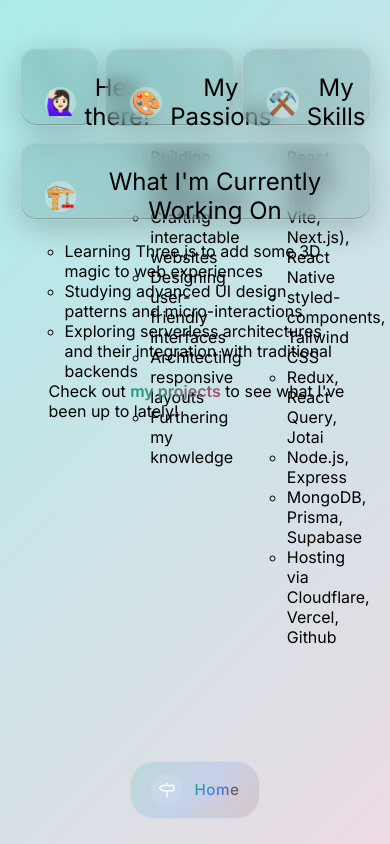
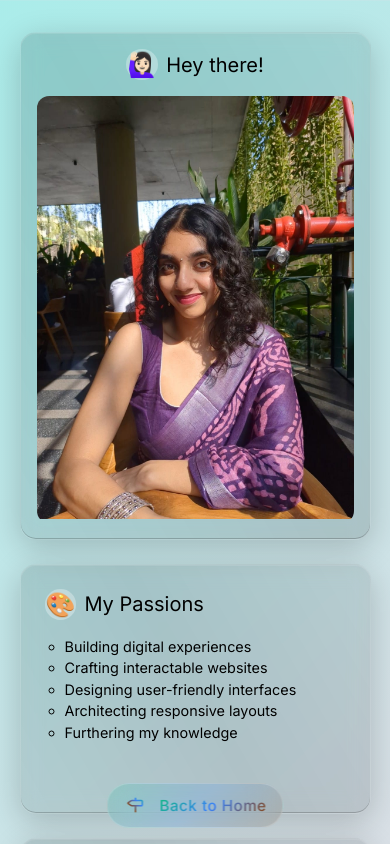
Before and after one commit to adelicia-js/home, a React (Vite) app: page /me in a window 390 px wide. Shown: the top 844 px of the page. Built offline with nearby package versions, Linux system fonts and the light colour scheme; a web font is replaced by a local one.

Commit message:
update: make about-me & projects responsive

```diff
--- a/src/pages/about.tsx
+++ b/src/pages/about.tsx
@@ -1,7 +1,15 @@
 import styled, { ThemeProvider } from "styled-components";
-import { Milestone } from "lucide-react";
 import { theme } from "../styles/theme";
-import { GlobalStyle, GradientContainer, GlassBox, groovy, HomeLink, HomeLinkIcon, HomeLinkText, HomeLinkGradientIcon } from "../styles/globalStyles";
+import {
+  GlobalStyle,
+  GradientContainer,
+  GlassBox,
+  groovy,
+  HomeLink,
+  HomeLinkIcon,
+  HomeLinkText,
+  HomeLinkGradientIcon,
+} from "../styles/globalStyles";
 
 export default function AboutMe() {
   return (
@@ -84,10 +92,35 @@ export default function AboutMe() {
         <HomeLink href="/" id="home-link" aria-label="Home">
           <HomeLinkIcon>
             <HomeLinkGradientIcon>
-              <Milestone size={18} style={{ transform: "scaleX(-1)" }} />
+              <svg
+                xmlns="http://www.w3.org/2000/svg"
+                width="24"
+                height="24"
+                viewBox="0 0 24 24"
+                fill="none"
+                stroke="url(#milestoneGradient)"
+                strokeWidth="2"
+                strokeLinecap="round"
+                strokeLinejoin="round"
+              >
+                <defs>
+                  <linearGradient
+                    id="milestoneGradient"
+                    gradientTransform="rotate(45)"
+                    gradientUnits="userSpaceOnUse"
+                  >
+                    <stop offset="0%" stopColor="#10b981" />
+                    <stop offset="50%" stopColor="#3b82f6" />
+                    <stop offset="100%" stopColor="#8b4513" />
+                  </linearGradient>
+                </defs>
+                <path d="M12 13v8" />
+                <path d="M12 3v3" />
+                <path d="M4 6a1 1 0 0 0-1 1v5a1 1 0 0 0 1 1h13a2 2 0 0 0 1.152-.365l3.424-2.317a1 1 0 0 0 0-1.635l-3.424-2.318A2 2 0 0 0 17 6z" />
+              </svg>
             </HomeLinkGradientIcon>
           </HomeLinkIcon>
-          <HomeLinkText>Home</HomeLinkText>
+          <HomeLinkText>Back to Home</HomeLinkText>
         </HomeLink>
       </AboutWrapper>
     </ThemeProvider>
@@ -96,7 +129,9 @@ export default function AboutMe() {
 
 const AboutWrapper = styled(GradientContainer)`
   position: relative;
-  background: ${props => props.theme?.gradients?.secondary || 'linear-gradient(rgb(253, 224, 71), rgb(16, 185, 129), rgb(8, 145, 178))'};
+  background: ${(props) =>
+    props.theme?.gradients?.secondary ||
+    "linear-gradient(rgb(253, 224, 71), rgb(16, 185, 129), rgb(8, 145, 178))"};
   background-size: 200% auto;
   animation: ${groovy} 30s ease-in-out infinite;
   background-size: 200% auto;
@@ -105,7 +140,12 @@ const AboutWrapper = styled(GradientContainer)`
   flex-direction: column;
   align-items: center;
   gap: 1rem;
-  `;
+
+  @media (max-width: 768px) {
+    padding: 2rem 1rem;
+    gap: 2rem;
+  }
+`;
 
 const Container1 = styled.div`
   width: 90vw;
@@ -113,6 +153,12 @@ const Container1 = styled.div`
   flex-direction: row;
   align-items: center;
   justify-content: space-between;
+
+  @media (max-width: 768px) {
+    flex-direction: column;
+    gap: 1.5rem;
+    width: 95vw;
+  }
 `;
 
 const Container2 = styled.div`
@@ -121,6 +167,11 @@ const Container2 = styled.div`
   flex-direction: row;
   align-items: center;
   justify-content: space-between;
+
+  @media (max-width: 768px) {
+    flex-direction: column;
+    width: 95vw;
+  }
 `;
 
 const ProfilePicBox = styled(GlassBox)`
@@ -130,6 +181,13 @@ const ProfilePicBox = styled(GlassBox)`
   justify-content: flex-start;
   padding: 1.5rem;
   gap: 1rem;
+
+  @media (max-width: 768px) {
+    width: 90vw;
+    height: auto;
+    min-height: 300px;
+    padding: 1rem;
+  }
 `;
 
 const ProfileImageContainer = styled.div`
@@ -154,7 +212,8 @@ const ProfileImage = styled.img`
 
 const CardHeader = styled.h2`
   display: flex;
-  font-family: ${(props) => props.theme?.fonts?.secondary || '"Inter", sans-serif'};
+  font-family: ${(props) =>
+    props.theme?.fonts?.secondary || '"Inter", sans-serif'};
   font-weight: 300;
   font-size: 1.5rem;
   flex-direction: row;
@@ -162,6 +221,11 @@ const CardHeader = styled.h2`
   align-items: center;
   justify-content: flex-start;
   gap: 0.5rem;
+
+  @media (max-width: 768px) {
+    font-size: 1.25rem;
+    justify-content: center;
+  }
 `;
 
 const BioBox = styled(GlassBox)`
@@ -169,6 +233,12 @@ const BioBox = styled(GlassBox)`
   height: 20vw;
   flex-direction: column;
   align-items: flex-start;
+
+  @media (max-width: 768px) {
+    width: 90vw;
+    height: auto;
+    min-height: 250px;
+  }
 `;
 
 const DetailsBox = styled(GlassBox)`
@@ -176,6 +246,12 @@ const DetailsBox = styled(GlassBox)`
   width: 100%;
   flex-direction: column;
   align-items: flex-start;
+
+  @media (max-width: 768px) {
+    width: 90vw;
+    height: auto;
+    min-height: 300px;
+  }
 `;
 
 const CardIcon = styled.span`
@@ -197,14 +273,21 @@ const CardTextBox = styled.ul`
 `;
 
 const CardText = styled.li`
-  font-family: ${(props) => props.theme?.fonts?.secondary || '"Inter", sans-serif'};
+  font-family: ${(props) =>
+    props.theme?.fonts?.secondary || '"Inter", sans-serif'};
   font-weight: 200;
   text-align: left;
   list-style-type: circle;
+
+  @media (max-width: 768px) {
+    font-size: 0.9rem;
+    line-height: 1.5;
+  }
 `;
 
 const ProjectsLink = styled.a`
-  font-family: ${(props) => props.theme?.fonts?.secondary || '"Inter", sans-serif'};
+  font-family: ${(props) =>
+    props.theme?.fonts?.secondary || '"Inter", sans-serif'};
   color: #ff6b9d;
   text-decoration: none;
   font-weight: 600;
--- a/src/pages/projects.tsx
+++ b/src/pages/projects.tsx
@@ -17,7 +17,6 @@ import {
   HomeLinkGradientIcon,
 } from "../styles/globalStyles";
 import { ProjectData, projectsData, techConfig } from "../utils";
-import { Milestone } from "lucide-react";
 
 export default function Projects() {
   const [selectedProject, setSelectedProject] = useState<number | null>(null);
@@ -104,7 +103,32 @@ export default function Projects() {
         <HomeLink href="/" id="home-link" aria-label="Home">
           <HomeLinkIcon>
             <HomeLinkGradientIcon>
-              <Milestone size={18} style={{ transform: "scaleX(-1)" }} />
+              <svg
+                xmlns="http://www.w3.org/2000/svg"
+                width="24"
+                height="24"
+                viewBox="0 0 24 24"
+                fill="none"
+                stroke="url(#milestoneGradient)"
+                strokeWidth="2"
+                strokeLinecap="round"
+                strokeLinejoin="round"
+              >
+                <defs>
+                  <linearGradient
+                    id="milestoneGradient"
+                    gradientTransform="rotate(45)"
+                    gradientUnits="userSpaceOnUse"
+                  >
+                    <stop offset="0%" stopColor="#10b981" />
+                    <stop offset="50%" stopColor="#3b82f6" />
+                    <stop offset="100%" stopColor="#8b4513" />
+                  </linearGradient>
+                </defs>
+                <path d="M12 13v8" />
+                <path d="M12 3v3" />
+                <path d="M4 6a1 1 0 0 0-1 1v5a1 1 0 0 0 1 1h13a2 2 0 0 0 1.152-.365l3.424-2.317a1 1 0 0 0 0-1.635l-3.424-2.318A2 2 0 0 0 17 6z" />
+              </svg>
             </HomeLinkGradientIcon>
           </HomeLinkIcon>
           <HomeLinkText>Back to Home</HomeLinkText>
@@ -201,6 +225,13 @@ const ProjectsWrapper = styled(GradientContainer)`
   flex-direction: column;
   align-items: center;
   justify-content: space-evenly;
+
+  @media (max-width: 768px) {
+    padding: 2rem 1rem;
+    justify-content: flex-start;
+    gap: 2rem;
+    min-height: 100vh;
+  }
 `;
 
 const ProjectHeader = styled.h1`
@@ -216,6 +247,11 @@ const ProjectHeader = styled.h1`
   margin-bottom: 0.5rem;
   font-family: ${(props) =>
     props.theme?.fonts.secondary || '"Inter", sans-serif'};
+
+  @media (max-width: 768px) {
+    font-size: 1.25rem;
+    letter-spacing: 1px;
+  }
 `;
 
 const ProjectDescription = styled.p`
@@ -229,6 +265,12 @@ const ProjectDescription = styled.p`
   margin-bottom: 1rem;
   font-family: ${(props) =>
     props.theme?.fonts.secondary || '"Inter", sans-serif'};
+
+  @media (max-width: 768px) {
+    font-size: 0.85rem;
+    line-height: 1.5;
+    padding: 0 0.5rem;
+  }
 `;
 
 const CardTechBadges = styled.div`
@@ -304,6 +346,16 @@ const MoreBadge = styled.div`
 const ProjectsGrid = styled(GridContainer)`
   width: 100%;
   height: 100%;
+
+  @media (max-width: 768px) {
+    grid-template-columns: 1fr;
+    gap: 1.5rem;
+    height: auto;
+  }
+
+  @media (max-width: 1024px) and (min-width: 769px) {
+    grid-template-columns: repeat(2, 1fr);
+  }
 `;
 
 const ProjectBox = styled(GlassBox)`
@@ -328,6 +380,19 @@ const ProjectBox = styled(GlassBox)`
 
   &:nth-child(3n) {
     animation-delay: -4s;
+  }
+
+  @media (max-width: 768px) {
+    width: 90vw;
+    height: auto;
+    min-height: 280px;
+    margin-bottom: 0 !important;
+    margin-top: 0 !important;
+  }
+
+  @media (max-width: 1024px) and (min-width: 769px) {
+    width: 42vw;
+    height: 35vh;
   }
 `;
 
@@ -369,6 +434,13 @@ const DetailContent = styled.div`
   animation: ${zoomInFromCenter} 0.5s cubic-bezier(0.175, 0.885, 0.32, 1.275)
     0.2s backwards;
   transform-origin: center center;
+
+  @media (max-width: 768px) {
+    padding: 2rem 1.5rem;
+    width: 95%;
+    max-height: 90vh;
+    border-radius: 0.75rem;
+  }
 
   @keyframes fadeInUp {
     0% {
@@ -492,6 +564,11 @@ const ProjectDetailHeader = styled.h2`
   opacity: 0;
   animation: fadeInUp 0.6s ease-out 0.5s forwards;
 
+  @media (max-width: 768px) {
+    font-size: 2rem;
+    margin-bottom: 0.5rem;
+  }
+
   @keyframes fadeInUp {
     0% {
       opacity: 0;
@@ -512,6 +589,11 @@ const ProjectDetailDescription = styled.p`
   font-size: 1.2rem;
   opacity: 0;
   animation: fadeInUp 0.6s ease-out 0.7s forwards;
+
+  @media (max-width: 768px) {
+    font-size: 1rem;
+    line-height: 1.5;
+  }
 
   @keyframes fadeInUp {
     0% {
--- a/src/styles/globalStyles.ts
+++ b/src/styles/globalStyles.ts
@@ -1,4 +1,8 @@
-import styled, { createGlobalStyle, keyframes, DefaultTheme } from "styled-components";
+import styled, {
+  createGlobalStyle,
+  keyframes,
+  DefaultTheme,
+} from "styled-components";
 
 interface GradientContainerProps {
   gradient?: string;
@@ -75,14 +79,16 @@ export const zoomInFromCenter = keyframes`
 
 export const GlobalStyle = createGlobalStyle<{ theme?: DefaultTheme }>`
   * {
-    font-family: ${(props) => props.theme?.fonts.primary || '"Unbounded", sans-serif'};
+    font-family: ${(props) =>
+      props.theme?.fonts.primary || '"Unbounded", sans-serif'};
     margin: 0;
     padding: 0;
     box-sizing: border-box;
   }
 
   body {
-    font-family: ${(props) => props.theme?.fonts.primary || '"Unbounded", sans-serif'};
+    font-family: ${(props) =>
+      props.theme?.fonts.primary || '"Unbounded", sans-serif'};
   }
 
   html, body {
@@ -96,7 +102,9 @@ export const GlobalStyle = createGlobalStyle<{ theme?: DefaultTheme }>`
   }
 
   .animated {
-    background-image: ${(props) => props.theme?.gradients.animated || 'linear-gradient(-210deg, #17ac07 0%, #04cb7b 40%, #8c58b0 60%, #04cb7b 80%, #17ac07 100%)'};
+    background-image: ${(props) =>
+      props.theme?.gradients.animated ||
+      "linear-gradient(-210deg, #17ac07 0%, #04cb7b 40%, #8c58b0 60%, #04cb7b 80%, #17ac07 100%)"};
     background-size: 200% auto;
     color: #fff;
     background-clip: text;
@@ -117,7 +125,9 @@ export const GlobalStyle = createGlobalStyle<{ theme?: DefaultTheme }>`
   }
 
   .animated-background {
-    background-image: ${(props) => props.theme?.gradients.animatedBackground || 'linear-gradient(-90deg, #6170f8c9, #1026f0c9, #581fdec2, #8f65f0d0, #c265f0d0, #eb65f0c9, #ff88f9a4)'};
+    background-image: ${(props) =>
+      props.theme?.gradients.animatedBackground ||
+      "linear-gradient(-90deg, #6170f8c9, #1026f0c9, #581fdec2, #8f65f0d0, #c265f0d0, #eb65f0c9, #ff88f9a4)"};
     background-size: 200% auto;
     animation: ${groovy} 30s ease-in-out infinite;
     text-shadow: 1px 0.1px 3px #07463a4c;
@@ -163,7 +173,9 @@ export const GlobalStyle = createGlobalStyle<{ theme?: DefaultTheme }>`
   }
 
   ::-webkit-scrollbar-thumb {
-    background: ${(props) => props.theme?.gradients.animated || 'linear-gradient(-210deg, #17ac07 0%, #04cb7b 40%, #8c58b0 60%, #04cb7b 80%, #17ac07 100%)'};
+    background: ${(props) =>
+      props.theme?.gradients.animated ||
+      "linear-gradient(-210deg, #17ac07 0%, #04cb7b 40%, #8c58b0 60%, #04cb7b 80%, #17ac07 100%)"};
     border-radius: 10px;
     border: 2px solid transparent;
     background-clip: padding-box;
@@ -198,7 +210,10 @@ export const Container = styled.div`
 `;
 
 export const GradientContainer = styled(Container)<GradientContainerProps>`
-  background: ${(props) => props.gradient || props.theme?.gradients.primary || 'linear-gradient(rgb(253, 224, 71), rgb(16, 185, 129), rgb(8, 145, 178))'};
+  background: ${(props) =>
+    props.gradient ||
+    props.theme?.gradients.primary ||
+    "linear-gradient(rgb(253, 224, 71), rgb(16, 185, 129), rgb(8, 145, 178))"};
 `;
 
 export const FlexContainer = styled.div<FlexContainerProps>`
@@ -235,7 +250,6 @@ export const GlassBox = styled.div`
   display: flex;
 `;
 
-
 export const HomeLink = styled.a`
   text-decoration: none;
   position: absolute;
@@ -255,13 +269,32 @@ export const HomeLink = styled.a`
   border: 1.5px solid rgba(255, 255, 255, 0.2);
   border-radius: 1.5rem;
   color: rgba(255, 255, 255, 0.9);
-  font-family: ${(props) => props.theme?.fonts?.secondary || '"Inter", sans-serif'};
+  font-family: ${(props) =>
+    props.theme?.fonts?.secondary || '"Inter", sans-serif'};
   font-weight: 500;
   transition: all 0.3s cubic-bezier(0.4, 0, 0.2, 1);
   overflow: hidden;
 
+  @media (max-width: 768px) {
+    position: fixed;
+    bottom: 1rem;
+    left: 50%;
+    transform: translateX(-50%);
+    z-index: 1000;
+    padding: 0.6rem 1rem;
+    font-size: 0.9rem;
+
+    &:hover {
+      transform: translateX(-50%) translateY(-2px) scale(1.03);
+    }
+
+    &:active {
+      transform: translateX(-50%) translateY(-1px) scale(1.01);
+    }
+  }
+
   &::after {
-    content: '';
+    content: "";
     position: absolute;
     inset: 0;
     border-radius: 1.5rem;
@@ -273,7 +306,8 @@ export const HomeLink = styled.a`
       rgba(139, 69, 19, 0.5)
     );
     mask: linear-gradient(#fff 0 0) content-box, linear-gradient(#fff 0 0);
-    -webkit-mask: linear-gradient(#fff 0 0) content-box, linear-gradient(#fff 0 0);
+    -webkit-mask: linear-gradient(#fff 0 0) content-box,
+      linear-gradient(#fff 0 0);
     mask-composite: xor;
     -webkit-mask-composite: xor;
     opacity: 0;
@@ -283,8 +317,7 @@ export const HomeLink = styled.a`
   &:hover {
     transform: translateY(-2px) scale(1.03);
     color: rgba(255, 255, 255, 1);
-    box-shadow:
-      0 15px 30px rgba(16, 185, 129, 0.2),
+    box-shadow: 0 15px 30px rgba(16, 185, 129, 0.2),
       0 8px 15px rgba(59, 130, 246, 0.15),
       inset 0 1px 0 rgba(255, 255, 255, 0.2);
 
@@ -304,38 +337,28 @@ export const HomeLinkIcon = styled.div`
   justify-content: center;
   width: 2rem;
   height: 2rem;
-  border-radius: 50%;
-  background: linear-gradient(135deg, rgba(255, 255, 255, 0.15), rgba(255, 255, 255, 0.05));
   transition: all 0.3s ease;
 
-  ${HomeLink}:hover & {
-    background: linear-gradient(135deg, rgba(255, 255, 255, 0.25), rgba(255, 255, 255, 0.1));
+  @media (max-width: 768px) {
+    width: 1.5rem;
+    height: 1.5rem;
   }
 `;
 
 export const HomeLinkText = styled.span`
-  font-family: ${(props) => props.theme?.fonts?.secondary || '"Inter", sans-serif'};
+  font-family: ${(props) =>
+    props.theme?.fonts?.secondary || '"Inter", sans-serif'};
   font-size: 0.95rem;
   font-weight: 500;
   letter-spacing: 0.5px;
-  background: linear-gradient(
-    135deg,
-    #10b981,
-    #3b82f6,
-    #8b4513
-  );
+  background: linear-gradient(135deg, #10b981, #3b82f6, #8b4513);
   -webkit-background-clip: text;
   -webkit-text-fill-color: transparent;
   background-clip: text;
   transition: all 0.3s ease;
 
   ${HomeLink}:hover & {
-    background: linear-gradient(
-      135deg,
-      #34d399,
-      #60a5fa,
-      #a0522d
-    );
+    background: linear-gradient(135deg, #34d399, #60a5fa, #a0522d);
     -webkit-background-clip: text;
     -webkit-text-fill-color: transparent;
     background-clip: text;
@@ -344,30 +367,38 @@ export const HomeLinkText = styled.span`
 
 export const HomeLinkGradientIcon = styled.div`
   display: inline-block;
-  background: linear-gradient(
-    135deg,
-    #10b981,
-    #3b82f6,
-    #8b4513
-  );
+  background: linear-gradient(135deg, #10b981, #3b82f6, #8b4513);
   -webkit-background-clip: text;
   -webkit-text-fill-color: transparent;
   background-clip: text;
-  transition: all 0.3s ease;
+  transform: scaleX(-1);
+
+  svg {
+    width: 24px;
+    height: 24px;
+    display: block;
+    color: inherit; /* this makes stroke="currentColor" pick up the gradient */
+
+    @media (max-width: 768px) {
+      width: 18px;
+      height: 18px;
+    }
+  }
 
   ${HomeLink}:hover & {
-    background: linear-gradient(
-      135deg,
-      #34d399,
-      #60a5fa,
-      #a0522d
-    );
+    background: linear-gradient(135deg, #34d399, #60a5fa, #a0522d);
     -webkit-background-clip: text;
     -webkit-text-fill-color: transparent;
     background-clip: text;
   }
 
-  svg {
-    display: block;
+    ${HomeLink}:hover & svg linearGradient stop:nth-child(1) {
+    stop-color: #34d399;
+  }
+  ${HomeLink}:hover & svg linearGradient stop:nth-child(2) {
+    stop-color: #60a5fa;
+  }
+  ${HomeLink}:hover & svg linearGradient stop:nth-child(3) {
+    stop-color: #a0522d;
   }
 `;
```
